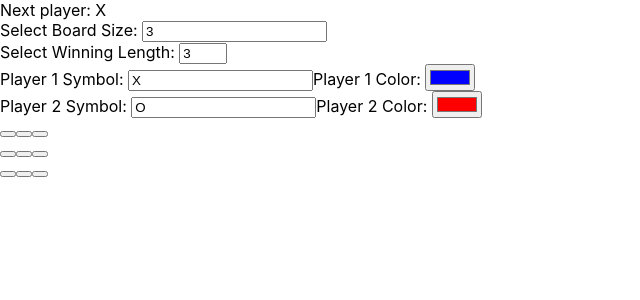
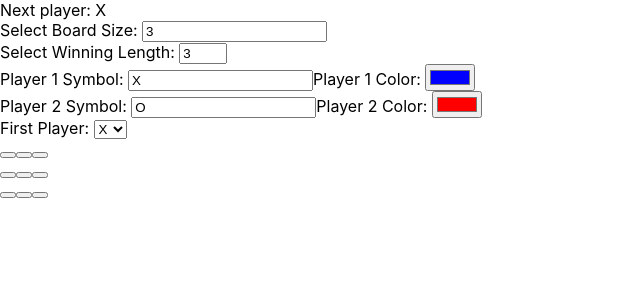
Before and after one commit to 0seo8/tictactoe_game, a React (Create React App) app: page / in a window 1280 px wide. Shown: the top 300 px of the page, without its empty margins (0-640 px from the left). Built offline with nearby package versions, Linux system fonts and the light colour scheme.

Commit message:
feat: 플레이어 시작 선택 가능 조건 추가

```diff
--- a/src/components/Board.tsx
+++ b/src/components/Board.tsx
@@ -11,7 +11,7 @@ export default function Board() {
   const [size, setSize] = useState(3);
   const [winningLength, setWinningLength] = useState(3);
   const [squares, setSquares] = useState(Array(size * size).fill(null));
-  const [xIsNext, setXIsNext] = useState(true);
+  const [firstPlayer, setFirstPlayer] = useState<Player | null>(null);
 
   const [player1, setPlayer1] = useState<Player>({
     symbol: 'X',
@@ -28,7 +28,9 @@ export default function Board() {
 
   const resetGame = () => {
     setSquares(Array(size * size).fill(null));
-    setXIsNext(true);
+    if (!firstPlayer) {
+      setFirstPlayer(Math.random() < 0.5 ? player1 : player2);
+    }
   };
 
   const handleClick = (i: number) => {
@@ -36,16 +38,17 @@ export default function Board() {
     if (calculateWinner(newSquares, winningLength) || newSquares[i]) {
       return;
     }
-    newSquares[i] = xIsNext ? player1.symbol : player2.symbol;
+    newSquares[i] =
+      firstPlayer?.symbol === player1.symbol ? player1.symbol : player2.symbol;
     setSquares(newSquares);
-    setXIsNext(!xIsNext);
+    setFirstPlayer(firstPlayer === player1 ? player2 : player1);
   };
   const winner = calculateWinner(squares, winningLength);
   let status;
   if (winner) {
     status = 'Winner: ' + winner;
   } else {
-    status = `Next player: ${xIsNext ? player1.symbol : player2.symbol}`;
+    status = `Next player: ${firstPlayer?.symbol || player1.symbol}`;
   }
   const renderSquare = (i: number) => (
     <Square
@@ -107,6 +110,20 @@ export default function Board() {
           onChange={(e) => setPlayer2({ ...player2, color: e.target.value })}
         />
       </div>
+      <div>
+        <label>First Player: </label>
+        <select
+          value={firstPlayer?.symbol || ''}
+          onChange={(e) =>
+            setFirstPlayer(
+              e.target.value === player1.symbol ? player1 : player2,
+            )
+          }
+        >
+          <option value={player1.symbol}>{player1.symbol}</option>
+          <option value={player2.symbol}>{player2.symbol}</option>
+        </select>
+      </div>
       {[...Array(size)].map((_, row) => (
         <div key={row}>
           {[...Array(size)].map((_, col) => renderSquare(row * size + col))}
--- a/src/index.tsx
+++ b/src/index.tsx
@@ -1,12 +1,19 @@
-// src/index.tsx
 import React from 'react';
-import ReactDOM from 'react-dom';
+import ReactDOM from 'react-dom/client';
+import './index.css';
 import App from './App';
-import './index.css'; // Create an appropriate CSS file
+import reportWebVitals from './reportWebVitals';
 
-ReactDOM.render(
+const root = ReactDOM.createRoot(
+  document.getElementById('root') as HTMLElement,
+);
+root.render(
   <React.StrictMode>
     <App />
   </React.StrictMode>,
-  document.getElementById('root'),
 );
+
+// If you want to start measuring performance in your app, pass a function
+// to log results (for example: reportWebVitals(console.log))
+// or send to an analytics endpoint. Learn more: https://bit.ly/CRA-vitals
+reportWebVitals();
```
